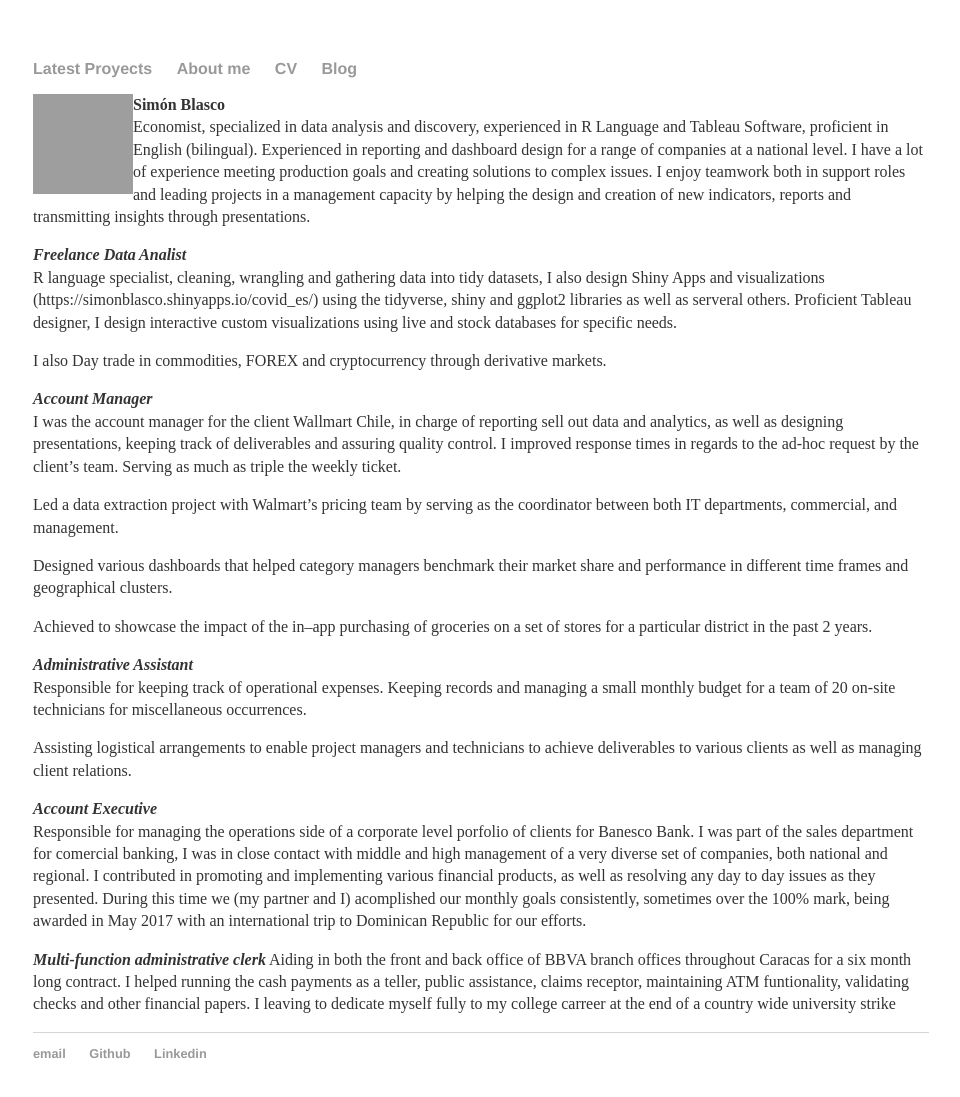
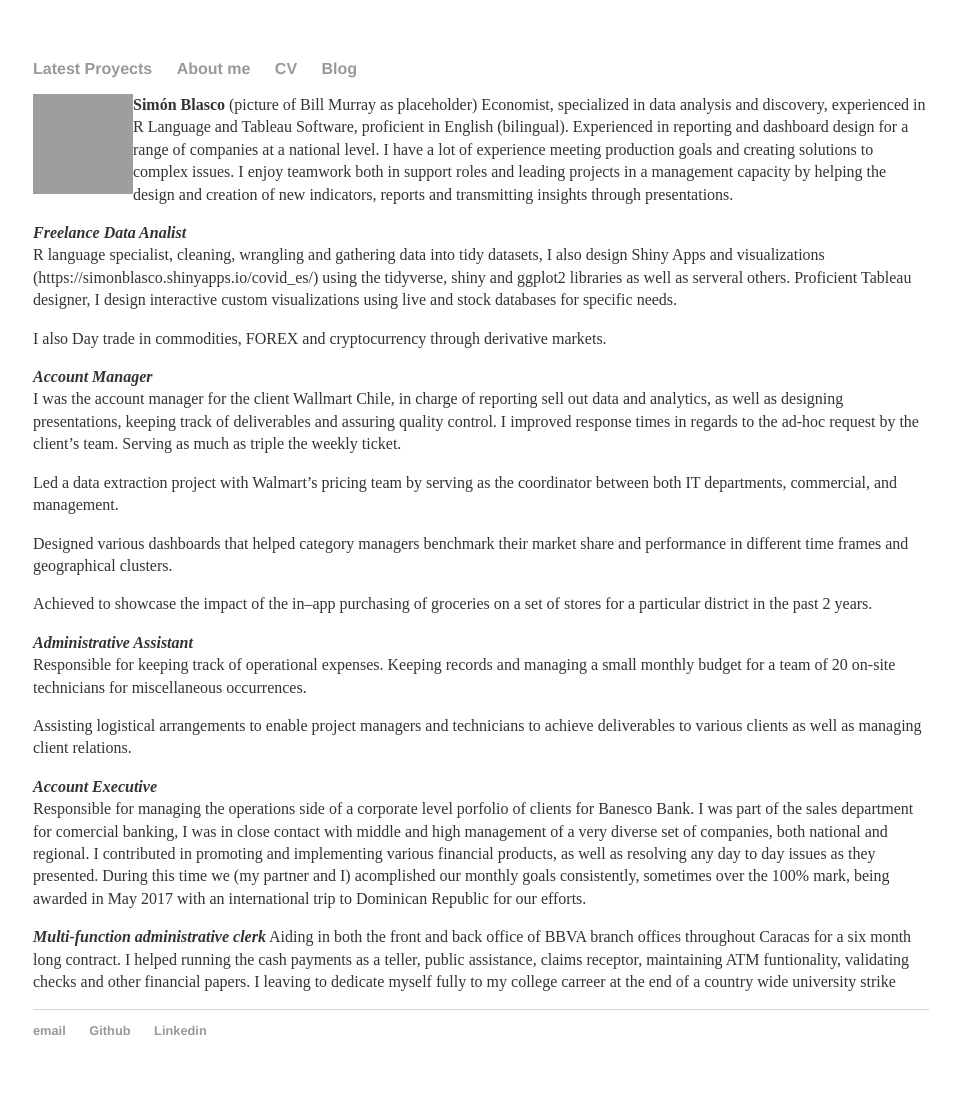
Before and after one commit to sblasco7/sblasco7.github.io, a Jekyll site: the page built from cv.md, in a window 1280 px wide, cut to the strip 0-1121 px from the top of the page. Shown: the top 1097 px of the strip, without its empty margins (159-1119 px from the left). Built offline with Jekyll 4.4.1, drawn with Linux system fonts in a browser that asks for light colours; grey boxes are pictures that could not be loaded.

Commit message:
Update cv.md

```diff
--- a/cv.md
+++ b/cv.md
@@ -3,7 +3,7 @@ layout: default
 title: Curriculum Vitae
 ---
 <img align="left" width="100" height="100" src="http://www.fillmurray.com/100/100">
-**Simón Blasco**
+**Simón Blasco**  (picture of Bill Murray as placeholder)
 Economist, specialized in data analysis and discovery, experienced in R Language and Tableau Software, proficient in English (bilingual).
 Experienced in reporting and dashboard design for a range of companies at a national level. I have a lot of experience meeting production goals
 and creating solutions to complex issues. I enjoy teamwork both in support roles and leading projects in a management capacity by helping the design
```
